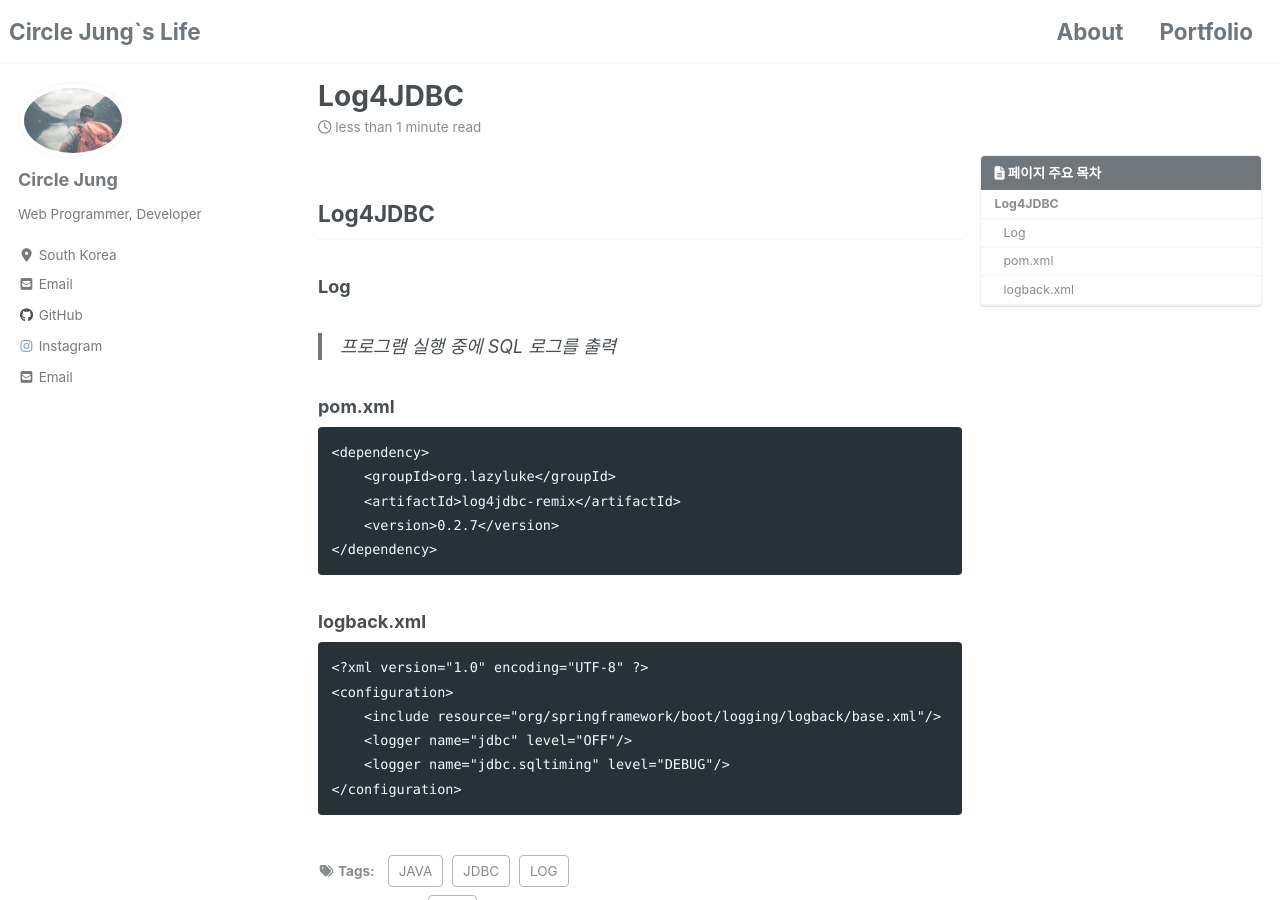
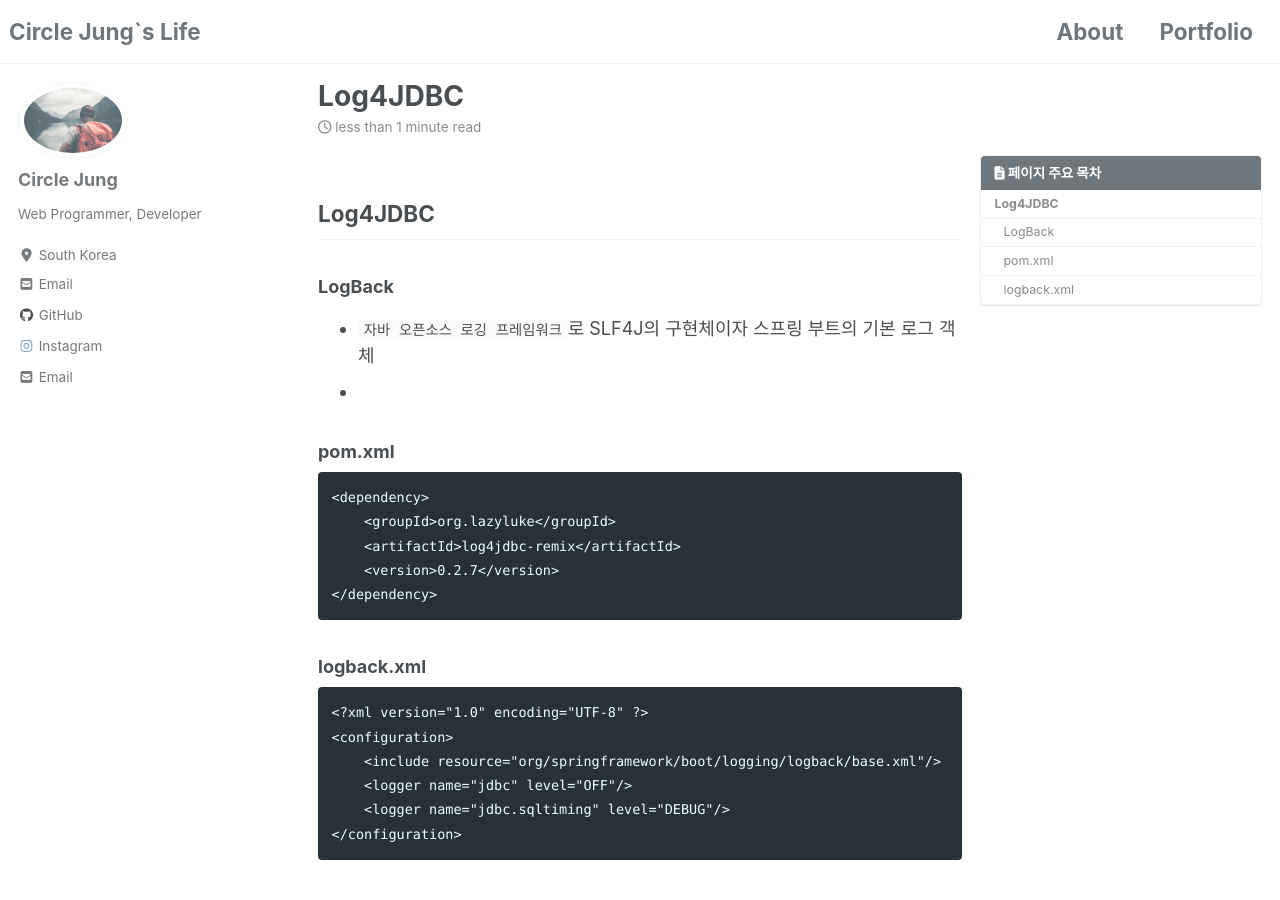
Before and after one commit to jwh0124/jwh0124.github.io, a Jekyll site: the page built from _posts/2020-01-14-Log4JDBC.md, in a window 1280 px wide and 900 px high. Built offline with Jekyll 4.4.1, drawn with Linux system fonts in a browser that asks for light colours; cached includes are drawn as plain includes; nearby versions of some CDN libraries; comment, search, counter and statistics services are not loaded.

Commit message:
add description

````diff
--- a/_posts/2020-01-14-Log4JDBC.md
+++ b/_posts/2020-01-14-Log4JDBC.md
@@ -18,8 +18,9 @@ last_modified_at: 2020-01-14T23:40:00
 
 ## Log4JDBC ##
 
-### Log ###
-> 프로그램 실행 중에 SQL 로그를 출력
+### LogBack ###
+- `자바 오픈소스 로깅 프레임워크`로 SLF4J의 구현체이자 스프링 부트의 기본 로그 객체
+-
 
 ### pom.xml ###
 ```
````
Also changed, not shown: _posts/2020-01-04-Spring boot.md (+3 -0 lines), _posts/2020-01-10-Java-Command.md (line endings or trailing spaces).
